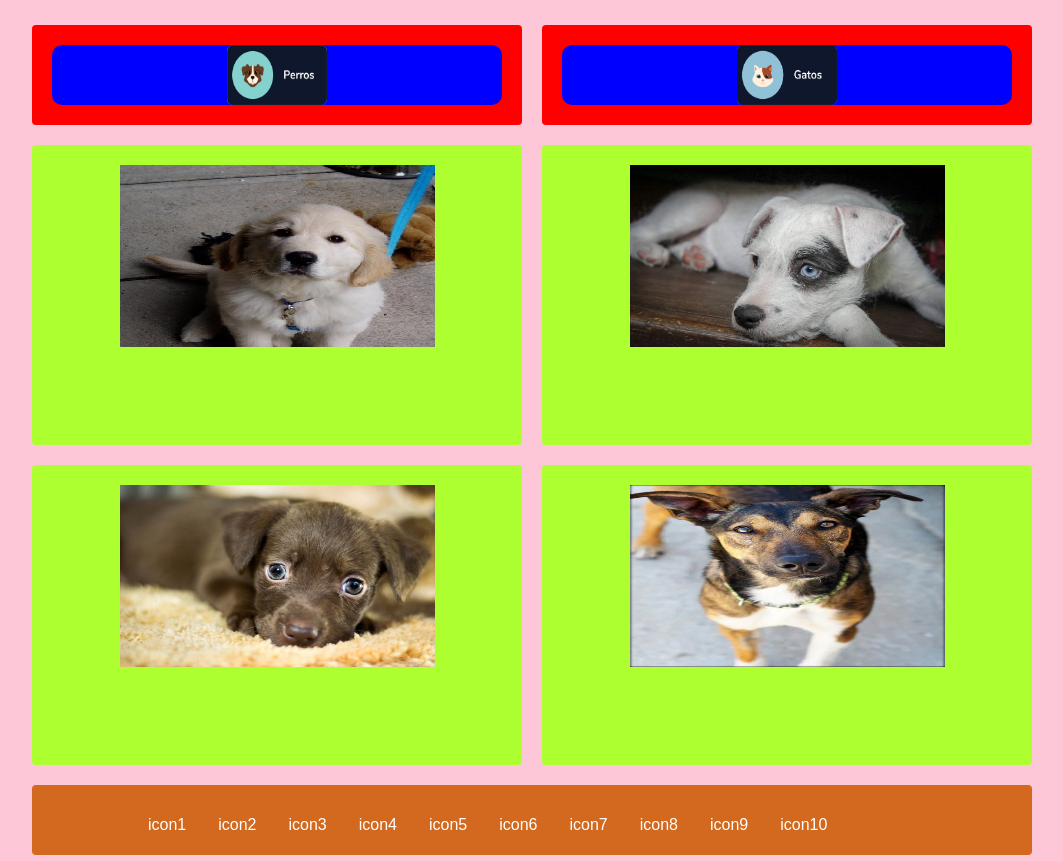
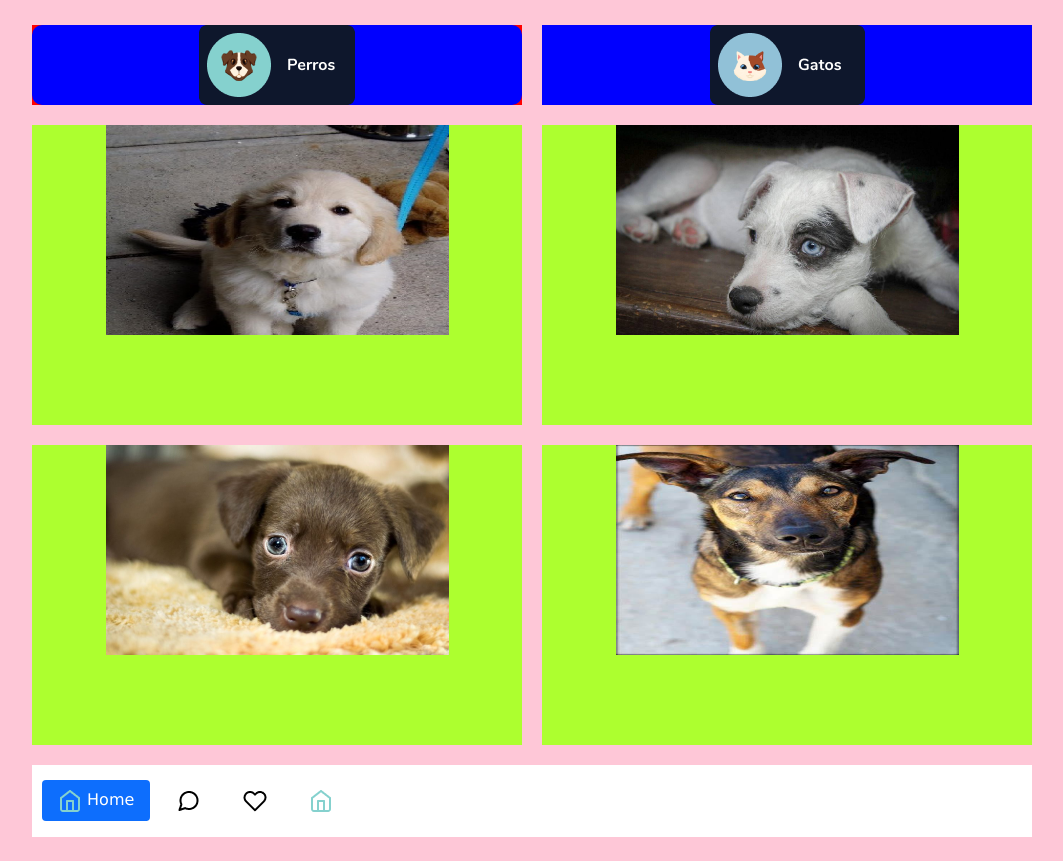
Before and after one commit to icesarandres/app_adopcion, a plain HTML site: page index.html in a window 1280 px wide. Shown: the part 147-1008 px from the top of the page, without its empty margins (108-1171 px from the left). After the commit the page ends 984 px from the top, so only its background shows below. Drawn offline with nearby package versions, Linux system fonts and the light colour scheme.

Commit message:
Agregamos iconos y css para footer

```diff
--- a/css/style.css
+++ b/css/style.css
@@ -11,7 +11,7 @@ max-height: 720px;
 }
 
 .contenedor{
-    width: 90%;
+    width: 100%;
     max-width: 1000px;
     margin: 20px auto;
     display: grid;
@@ -20,7 +20,7 @@ max-height: 720px;
     grid-template-rows: repeat(2,auto);
 }
 
-.contenedor .header,
+/*.contenedor .header,
 .contenedor .contenido1,
 .contenedor .contenido2,
 .contenedor .contenido3,
@@ -29,9 +29,8 @@ max-height: 720px;
 .contenedor .contenido,
 .contenedor .footer{
     background: white;
-    padding: 20px;
     border-radius: 4px;
-}
+}*/
 
 .contenedor .contenido1,
 .contenedor .contenido2,
@@ -80,7 +79,6 @@ max-height: 720px;
     grid-column:span 1;
     text-align: center;
     justify-content: center;
-    border-radius: 10px;
 }
 
 .catdog:hover{
@@ -109,11 +107,18 @@ max-height: 720px;
 
 
 .contenedor .footer{
-    background: chocolate;
+    background: white;
     color: cornsilk;
     grid-column: span 2;
+
 }
 
+.nav-link{
+    margin-left: 10px;
+    margin-top: 15px;
+}
+
+/*
 .contenedor .footer .icon1{
     background: chocolate;
     color: cornsilk;
@@ -124,54 +129,14 @@ max-height: 720px;
     color: cornsilk;
     grid-column: 4/2;
 }
-
+*/
 /*Menu---------------------------------------*/
 
-p {
-    margin-bottom: 10px;
-  }
-  .navprincipal {
-    width: 90%;
-    margin: auto;
-    overflow:hidden;
-  }
-
-
-  nav {
-    float: left;
-  }
-  nav ul {
-    list-style: none;
-    overflow: hidden;
-  }
-  #nav-bar ul li {
-    float: left;
-    font-family: Arial, sans-serif;
-    font-size: 16px;
-  }
-
-
-  #nav-bar ul li .nav-link {
-    color: #fff;
-    text-decoration: none;
-  }
-  nav ul li:hover {
-    background: rgb(55, 170, 101);
-  }
-
-li{
-    text-decoration: none;
-
-}
 
 
 
 .footer{
-float: right;
-  left:0%;
-  bottom:0px;
-  height:70px;
-  width:100%;
+
 
 }
 
--- a/index.html
+++ b/index.html
@@ -16,9 +16,7 @@
         <h1 class="titulo">Categorias</h1>
         <header class="header">
             <div class="categ1">
-
-                <img class="catdog" src="img/dogcat2.png" width="100px" height="60px" alt="">
-
+                <a href=""><img class="catdog" src="img/perros.png"  alt=""></a>
             </div>
 
         </header>
@@ -26,7 +24,7 @@
         <header class="header2">
             <div class="categ2">
 
-                <img class="catdog" src="img/catdog.png" width="100px" height="60px" alt="">
+                <a href=""><img class="catdog" src="img/gatos.png"  alt=""></a>
 
             </div>
         </header>
@@ -53,17 +51,19 @@
             <section class="navprincipal">
                 <nav id="nav-bar">
 
-                    <ul>
-                        <li class="nv1"><a class="nav-link" href="#linkproduct">icon1</a></li>
-                        <li class="nv2"><a class="nav-link" href="#linkproduct">icon2</a></li>
-                        <li class="nv3"><a class="nav-link" href="#linktelecom">icon3</a></li>
-                        <li class="nv4"><a class="nav-link" href="#linkitems">icon4</a></li>
-                        <li class="nv5"><a class="nav-link" href="#linkitems">icon5</a></li>
-                        <li class="nv6"><a class="nav-link" href="#linkitems">icon6</a></li>
-                        <li class="nv7"><a class="nav-link" href="#linkitems">icon7</a></li>
-                        <li class="nv8"><a class="nav-link" href="#linkitems">icon8</a></li>
-                        <li class="nv9"><a class="nav-link" href="#linkitems">icon9</a></li>
-                        <li class="nv10"><a class="nav-link" href="#linkitems">icon10</a></li>
+                    <ul class="nav nav-pills mb-3" id="pills-tab" role="tablist">
+                        <li class="nav-item" role="presentation">
+                          <a class="nav-link active" id="pills-home-tab" data-bs-toggle="pill" data-bs-target="#pills-home" type="button" role="tab" aria-controls="pills-home" aria-selected="true"> <img src="img/home3.png" alt=""> Home</a>
+                        </li>
+                        <li class="nav-item" role="presentation">
+                          <a class="nav-link" id="pills-profile-tab" data-bs-toggle="pill" data-bs-target="#pills-profile" type="button" role="tab" aria-controls="pills-profile" aria-selected="false"><img src="img/sms.png" alt=""></a>
+                        </li>
+                        <li class="nav-item" role="presentation">
+                          <a class="nav-link" id="pills-contact-tab" data-bs-toggle="pill" data-bs-target="#pills-contact" type="button" role="tab" aria-controls="pills-contact" aria-selected="false"><img src="img/like.png" alt=""></a>
+                        </li>
+                        <li class="nav-item" role="presentation">
+                            <a class="nav-link" id="pills-contact-tab" data-bs-toggle="pill" data-bs-target="#pills-contact" type="button" role="tab" aria-controls="pills-contact" aria-selected="false"><img src="img/home3.png" alt=""></a>
+                        </li>
                       </ul>
             </nav>
             </section>
```
Also changed, not shown: img/gatos.png (added), img/home2.png (added), img/home3.png (added), img/img.png (added), img/like.png (added), img/perros.png (added), img/sms.png (added).
